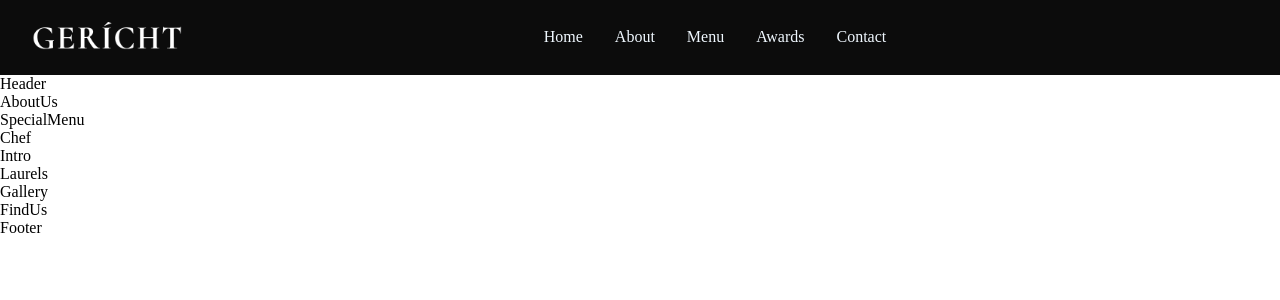
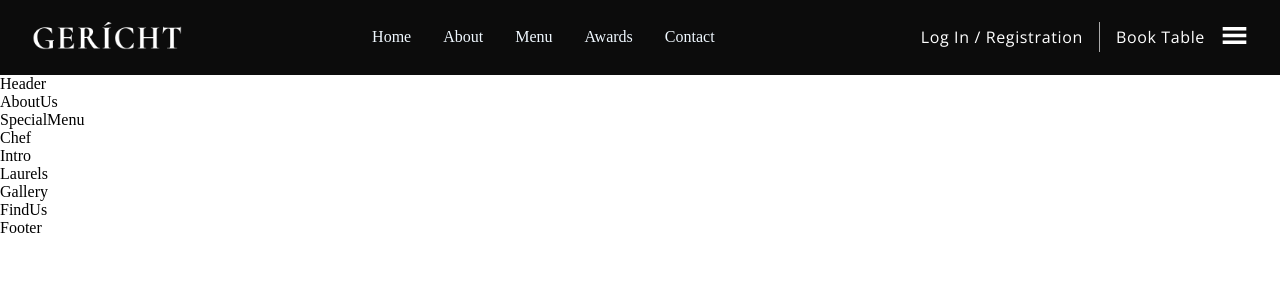
Before and after one commit to mariaemf/reactjs-reastaurant, a React (Create React App) app: page / in a window 1280 px wide. Shown: the top 300 px of the page. Built offline with nearby package versions, Linux system fonts and the light colour scheme; a web font is replaced by a local one.

Commit message:
Work was done to introduce new code with the aim of improving the web application. This included implementing new CSS features and adding content to JSX

```diff
--- a/src/components/Navbar/Navbar.css
+++ b/src/components/Navbar/Navbar.css
@@ -49,3 +49,27 @@
 .app__navbar-links li:hover {
   color: var(--color-grey);
 }
+
+.app__navbar-login {
+  display: flex;
+  justify-content: flex-end;
+  align-items: center;
+}
+
+.app__navbar-login a {
+  margin: 0 1rem;
+  text-decoration: none;
+  transition: 0.5s ease;
+}
+
+.app__navbar-login a:hover {
+  border-bottom: 1px solid var(--color-golden);
+  /*define a borda do elemento = 1px  define a espessura da borda inferior, solid = define o estilo da borda, nesse caso uma linha sólida, e o var define a cor da borda */
+  transition: 2s;
+}
+
+.app__navbar-login div {
+  width: 1px;
+  height: 30px;
+  background-color: var(--color-grey);
+}
--- a/src/components/Navbar/Navbar.jsx
+++ b/src/components/Navbar/Navbar.jsx
@@ -28,6 +28,18 @@
           <a href="#contact">Contact</a>
         </li>
       </ul>
+      <div className="app__navbar-login">
+        <a href="#login" className="p__opensans">
+          Log In / Registration
+        </a>
+        <div />
+        <a href="/" className="p__opensans">
+          Book Table
+        </a>
+      </div>
+      <div className="app__navbar-smallscreen">
+        <GiHamburgerMenu color="#fff" fontSize={27} onClick={() => {}} />
+      </div>
     </nav>
   </>
 );
```
